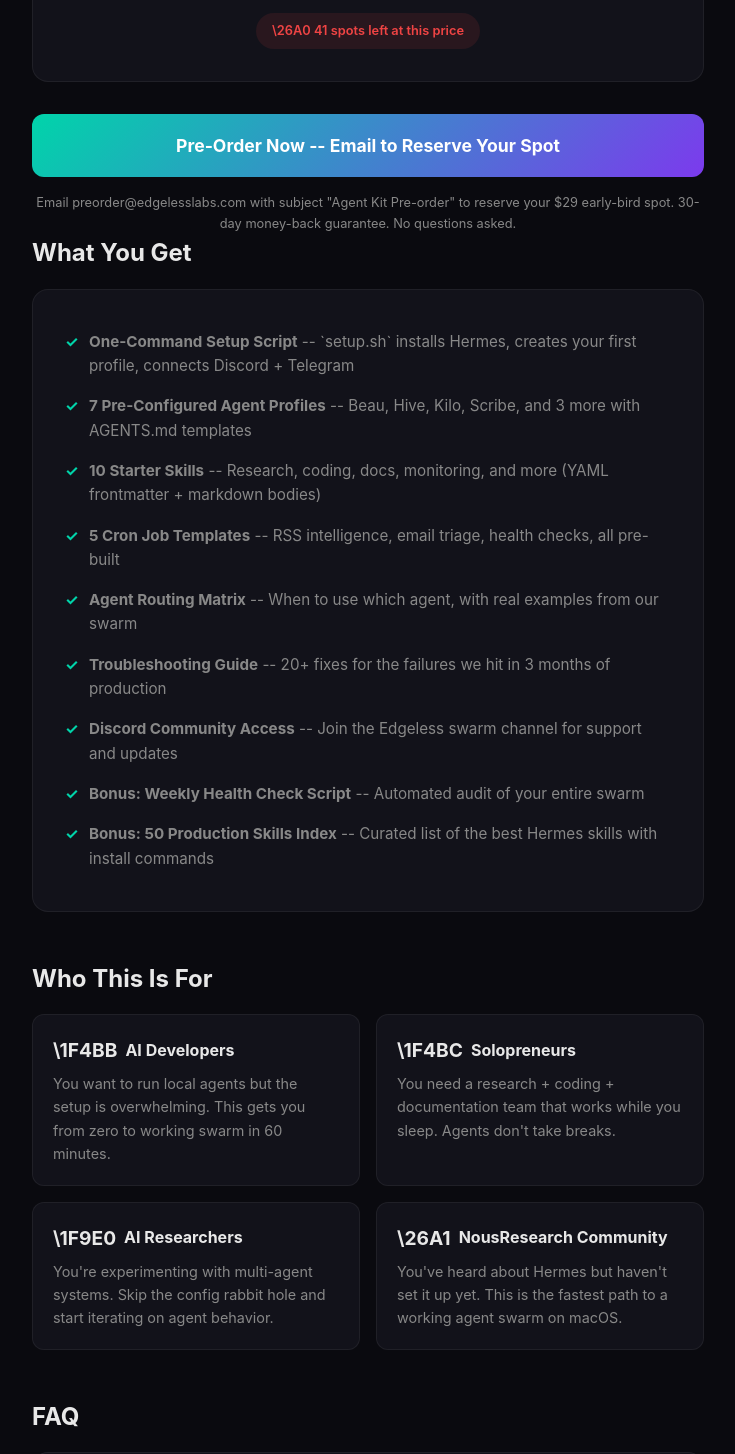
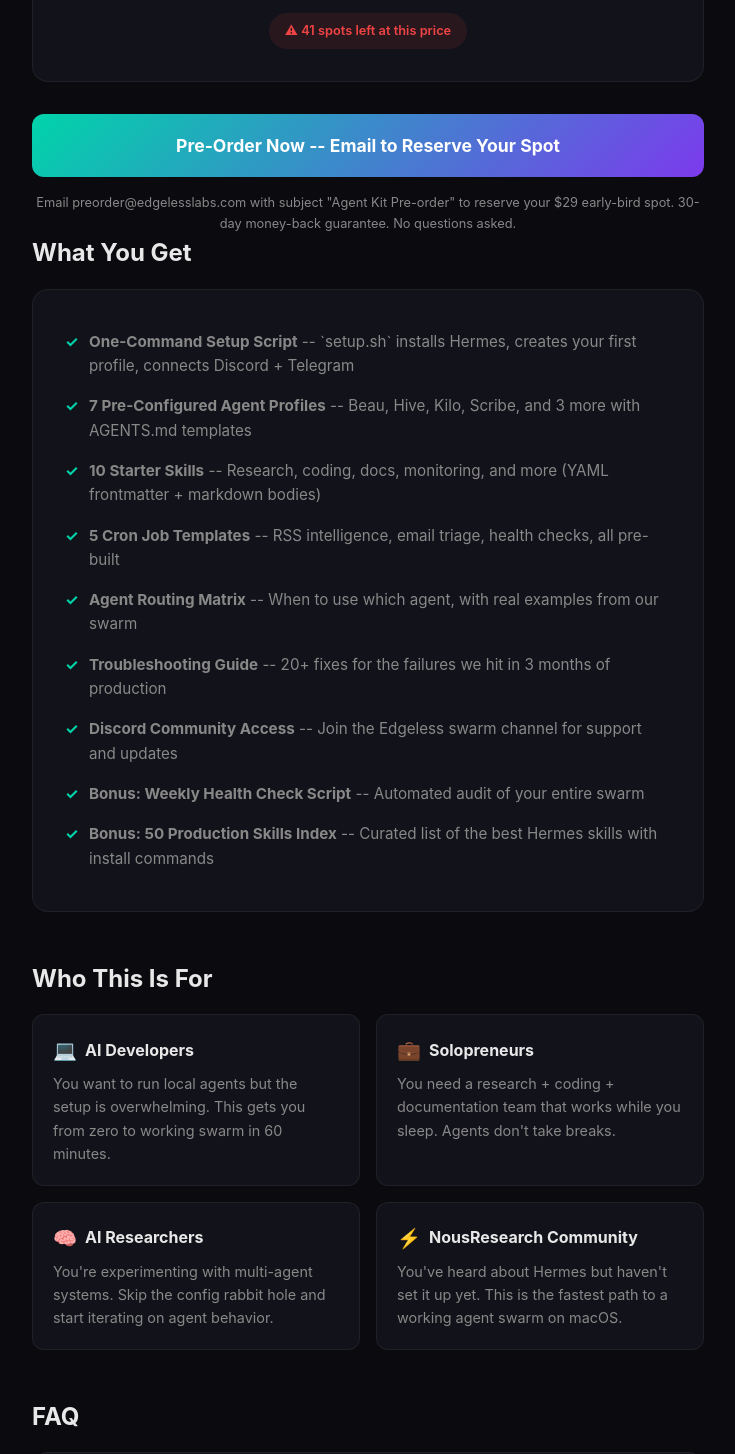
Before and after one commit to thedavidmurray/edgeless-landing, a website: page index.html in a window 1280 px wide. Shown: the part 521-1975 px from the top of the page, without its empty margins (272-1007 px from the left). Drawn offline with Linux system fonts and the light colour scheme.

Commit message:
fix broken emoji escapes and copyright symbol

```diff
--- a/index.html
+++ b/index.html
@@ -33,7 +33,7 @@ h2{font-size:1.5rem;font-weight:700;margin-bottom:1rem}
 .what-you-get h2{margin-bottom:1.25rem}
 .what-you-get ul{list-style:none}
 .what-you-get li{padding:.5rem 0;padding-left:1.5rem;position:relative;color:var(--muted);font-size:.95rem}
-.what-you-get li::before{content:"\2713";position:absolute;left:0;color:var(--accent);font-weight:700}
+.what-you-get li::before{content:"✓";position:absolute;left:0;color:var(--accent);font-weight:700}
 .faq{background:var(--card);border:1px solid rgba(255,255,255,.06);border-radius:1rem;padding:2rem}
 .faq-item{margin-bottom:1.25rem}
 .faq-item:last-child{margin-bottom:0}
@@ -65,7 +65,7 @@ h1{font-size:2.8rem}
 <div class="old-price">$49</div>
 <div class="price">$29</div>
 <div class="price-note">Early-bird pre-order price -- 48 hours only</div>
-<div class="urgency">\26A0 41 spots left at this price</div>
+<div class="urgency">⚠ 41 spots left at this price</div>
 </div>
 
 <a href="mailto:preorder@edgelesslabs.com?subject=Agent%20Kit%20Pre-order%20-%20$29%20Early-bird" class="cta-button">Pre-Order Now -- Email to Reserve Your Spot</a>
@@ -95,19 +95,19 @@ h1{font-size:2.8rem}
 <h2>Who This Is For</h2>
 <div class="feature-grid">
 <div class="feature">
-<h3><span class="icon">\1F4BB</span> AI Developers</h3>
+<h3><span class="icon">💻</span> AI Developers</h3>
 <p>You want to run local agents but the setup is overwhelming. This gets you from zero to working swarm in 60 minutes.</p>
 </div>
 <div class="feature">
-<h3><span class="icon">\1F4BC</span> Solopreneurs</h3>
+<h3><span class="icon">💼</span> Solopreneurs</h3>
 <p>You need a research + coding + documentation team that works while you sleep. Agents don't take breaks.</p>
 </div>
 <div class="feature">
-<h3><span class="icon">\1F9E0</span> AI Researchers</h3>
+<h3><span class="icon">🧠</span> AI Researchers</h3>
 <p>You're experimenting with multi-agent systems. Skip the config rabbit hole and start iterating on agent behavior.</p>
 </div>
 <div class="feature">
-<h3><span class="icon">\26A1</span> NousResearch Community</h3>
+<h3><span class="icon">⚡</span> NousResearch Community</h3>
 <p>You've heard about Hermes but haven't set it up yet. This is the fastest path to a working agent swarm on macOS.</p>
 </div>
 </div>
@@ -143,7 +143,7 @@ h1{font-size:2.8rem}
 <div class="old-price">$49</div>
 <div class="price">$29</div>
 <div class="price-note">Early-bird ends in 48 hours or when 50 spots fill</div>
-<div class="urgency">\26A0 41 spots left</div>
+<div class="urgency">⚠ 41 spots left</div>
 </div>
 
 <a href="mailto:preorder@edgelesslabs.com?subject=Agent%20Kit%20Pre-order%20-%20$29%20Early-bird" class="cta-button" style="margin-bottom:1rem">Pre-Order Now -- $29</a>
@@ -153,7 +153,7 @@ h1{font-size:2.8rem}
 </p>
 
 <div class="footer">
-  <p>Edgeless Labs \2026</p>
+  <p>Edgeless Labs ©2026</p>
   <p style="margin-top:.5rem">Not affiliated with NousResearch. Built by people who run Hermes daily.</p>
 </div>
 
```
